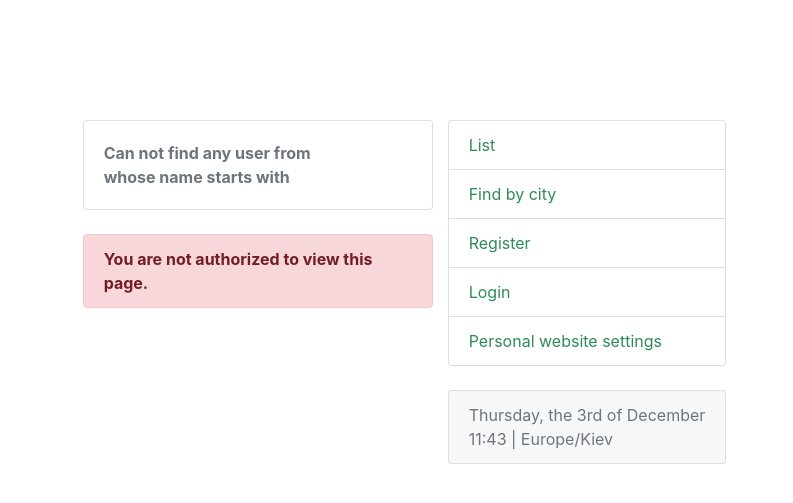
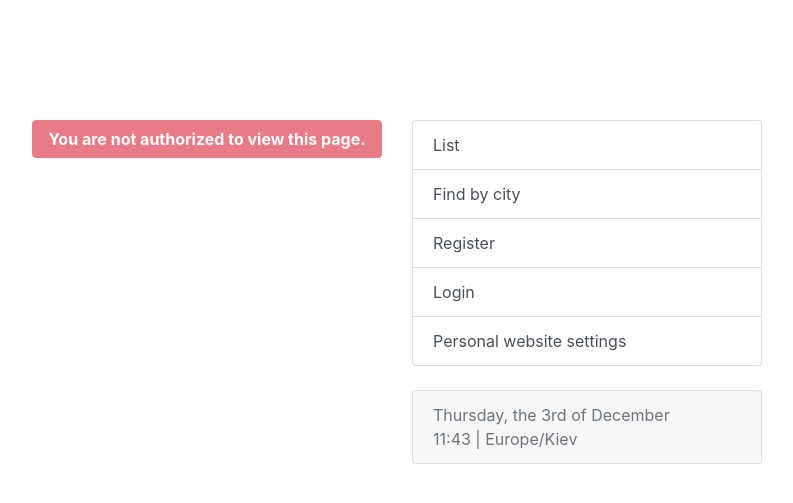
Before and after one commit to vladyslav-zelenyi/Siteweather, a Django app: page /siteweather/registered_users/ in a window 1280 px wide. Shown: the top 503 px of the page, without its empty margins (243-1036 px from the left). Run offline with Django 3.2, Linux system fonts and the light colour scheme; parts of the project's set-up code (start-up, migrations or seed data) failed here and were passed over; some libraries are stand-ins or nearby versions.

Commit message:
Made edits in templates and light changes in code.

```diff
--- a/siteweather/static/bootstrap/css/style.css
+++ b/siteweather/static/bootstrap/css/style.css
@@ -1,16 +1,3 @@
-a:link {
-    color: seagreen;
-}
-
-a:visited{
-    color: forestgreen;
-}
-
-a:hover {
-  color: yellowgreen;
-    text-decoration: none;
-}
-
-a:active{
-    color: seagreen;
-}
+/*
+My style.css
+ */
--- a/siteweather/templates/siteweather/cityblock_detail.html
+++ b/siteweather/templates/siteweather/cityblock_detail.html
@@ -63,8 +63,6 @@
                     {% endif %}
                 {% endfor %}
             </div>
-{#        {% else %}#}
-{#            No users from {{ city_item.city_name }}#}
         {% endif %}
         {% if city_item.searched_by_user == request.user %}
             <div class="card-footer text-muted">
--- a/siteweather/templates/siteweather/home.html
+++ b/siteweather/templates/siteweather/home.html
@@ -17,7 +17,10 @@
     {% if not cities %}
         <div class="card card-body text-muted">
             <strong>
-                Can not find any {{ request.GET.dict.city_name_filter|correct_name }} data for the <br>{{ request.GET.dict.date_filter }}
+                Can not find any {{ request.GET.dict.city_name_filter|correct_name }} data
+                {% if request.GET.dict.date_filter %}
+                    for the <br>{{ request.GET.dict.date_filter }}
+                {% endif %}
             </strong>
         </div>
         <br>
--- a/siteweather/templates/siteweather/registered_users.html
+++ b/siteweather/templates/siteweather/registered_users.html
@@ -17,14 +17,24 @@
 
 {% block content %}
     {% if not profile %}
-        <div class="card card-body text-muted">
-            <strong>
-                Can not find any user from {{ request.GET.dict.city_name_filter|correct_name }}
-                <br>
-                whose name starts with {{ request.GET.dict.first_name_filter|correct_name }} {{ request.GET.dict.last_name_filter|correct_name }}
-            </strong>
-        </div>
-        <br>
+        {% if user.is_authenticated %}
+            <div class="btn btn-block disabled btn-success">
+                <strong>
+                    Can not find any user
+                    {% if request.GET.dict.city_name_filter %}
+                        from {{ request.GET.dict.city_name_filter|correct_name }}
+                    {% endif %}
+                    {% if request.GET.dict.first_name_filter %}
+                        <br>
+                        whose name starts with {{ request.GET.dict.first_name_filter|correct_name }}
+                        {{ request.GET.dict.last_name_filter|correct_name }}
+                    {% elif request.GET.dict.last_name_filter|correct_name %}
+                        <br>
+                        whose surname starts with {{ request.GET.dict.last_name_filter|correct_name }}
+                    {% endif %}
+                </strong>
+            </div>
+        {% endif %}
     {% endif %}
     {% if user.role == 'Premium' or user.is_superuser %}
         <div class="list-group">
@@ -60,7 +70,7 @@
             <br>
         </form>
     {% else %}
-        <div class="alert alert-danger">
+        <div class="btn btn-block disabled btn-danger">
             <strong>
                 You are not authorized to view this page.
             </strong>
--- a/task/settings.py
+++ b/task/settings.py
@@ -50,6 +50,8 @@ MIDDLEWARE = [
     'django.middleware.clickjacking.XFrameOptionsMiddleware',
     'siteweather.middleware.TimezoneMiddleware',
 ]
+
+# CSRF_FAILURE_VIEW = 'siteweather.views.CSRFFailure'
 
 ROOT_URLCONF = 'task.urls'
 
@@ -133,6 +135,7 @@ MEDIA_ROOT = os.path.join(BASE_DIR, 'media/')
 MEDIA_URL = '/media/'
 
 LOGIN_REDIRECT_URL = '/'
+LOGIN_URL = 'login/'
 
 AUTH_USER_MODEL = 'siteweather.CustomUser'
 
--- a/templates/base.html
+++ b/templates/base.html
@@ -13,19 +13,20 @@
 <body>
 <div><br><br><br><br><br></div>
 <div class="container">
-    <div class="row justify-content-center" id="block1">
+    <div class="row justify-content-center">
         <div class="col-md-4">
             {% block content %}
                 <h1>Base</h1>
             {% endblock %}
-            {% block pagination %}
-            {% endblock %}
         </div>
-        <div>
+        <div class="col-md-4">
             {% block sidebar %}
             {% endblock %}
             {% block time %}
             {% endblock %}
+            {% block pagination %}
+            {% endblock %}
+
         </div>
     </div>
 </div>
--- a/templates/registration/password_update.html
+++ b/templates/registration/password_update.html
@@ -61,7 +61,7 @@
             </div>
         </form>
     {% else %}
-        <div class="alert alert-danger">
+        <div class="btn btn-block disabled btn-danger">
             <strong>
                 You are not authorized to view this page.
             </strong>
--- a/templates/registration/update.html
+++ b/templates/registration/update.html
@@ -125,7 +125,7 @@
             </div>
         </div>
     {% else %}
-        <div class="alert alert-danger">
+        <div class="btn btn-block disabled btn-danger">
             <strong>
                 You are not authorized to view this page.
             </strong>
```
Also changed, not shown: siteweather/views.py (+7 -0 lines), templates/403.html (added, +15 -0 lines), task/urls.py (line endings or trailing spaces).
